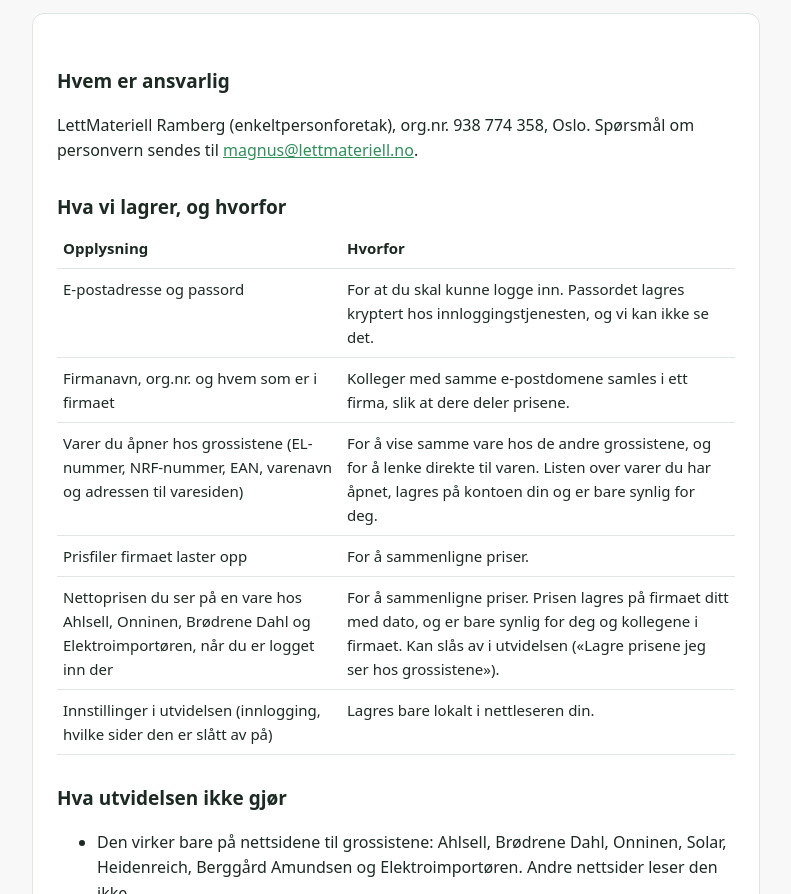
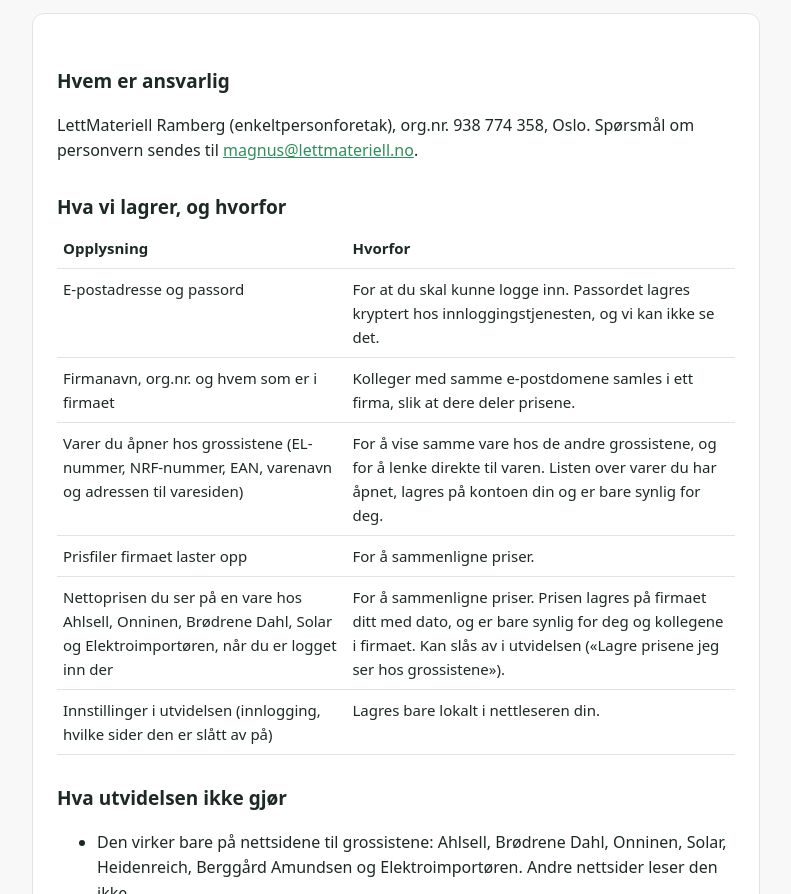
Before and after one commit to magnusram04-prog/lettmatriel.no, a plain HTML site: page personvern.html in a window 1280 px wide. Shown: the part 206-1100 px from the top of the page, without its empty margins (244-1035 px from the left). Drawn offline with Linux system fonts and the light colour scheme.

Commit message:
Publisert fra lettmateriell-kode 0190ccd1fc66548f8f3ed9bc2a6530281a901676

```diff
--- a/personvern.html
+++ b/personvern.html
@@ -43,7 +43,7 @@
       <tr><td>Firmanavn, org.nr. og hvem som er i firmaet</td><td>Kolleger med samme e-postdomene samles i ett firma, slik at dere deler prisene.</td></tr>
       <tr><td>Varer du åpner hos grossistene (EL-nummer, NRF-nummer, EAN, varenavn og adressen til varesiden)</td><td>For å vise samme vare hos de andre grossistene, og for å lenke direkte til varen. Listen over varer du har åpnet, lagres på kontoen din og er bare synlig for deg.</td></tr>
             <tr><td>Prisfiler firmaet laster opp</td><td>For å sammenligne priser.</td></tr>
-      <tr><td>Nettoprisen du ser på en vare hos Ahlsell, Onninen, Brødrene Dahl og Elektroimportøren, når du er logget inn der</td><td>For å sammenligne priser. Prisen lagres på firmaet ditt med dato, og er bare synlig for deg og kollegene i firmaet. Kan slås av i utvidelsen («Lagre prisene jeg ser hos grossistene»).</td></tr>
+      <tr><td>Nettoprisen du ser på en vare hos Ahlsell, Onninen, Brødrene Dahl, Solar og Elektroimportøren, når du er logget inn der</td><td>For å sammenligne priser. Prisen lagres på firmaet ditt med dato, og er bare synlig for deg og kollegene i firmaet. Kan slås av i utvidelsen («Lagre prisene jeg ser hos grossistene»).</td></tr>
       <tr><td>Innstillinger i utvidelsen (innlogging, hvilke sider den er slått av på)</td><td>Lagres bare lokalt i nettleseren din.</td></tr>
     </table>
 
```
Also changed, not shown: 1 other file.
